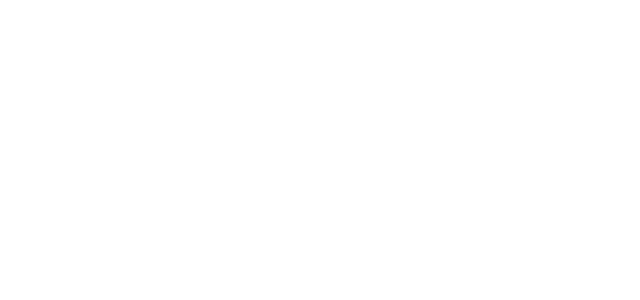
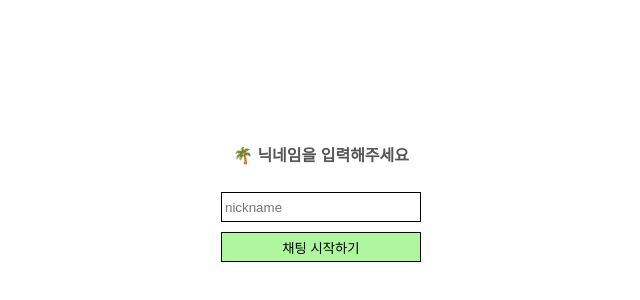
Before and after one commit to butter-cloud/socket-workshop, a React (Create React App) app in the folder client/: page /websocket in a window 1280 px wide. Before the commit this address had no page. Shown: the part 198-498 px from the top of the page, without its empty margins (319-959 px from the left). Built offline with nearby package versions, Linux system fonts and the light colour scheme.

Commit message:
separate websocketChat

```diff
--- a/client/src/pages/Home.jsx
+++ b/client/src/pages/Home.jsx
@@ -1,33 +1,12 @@
-import {useState} from "react";
-import styles from "./Home.module.scss";
+import {Link} from "react-router";
+import styles from "./Home.module.scss"
 
 export const Home = () => {
-    const [nickname, setNickname] = useState("");
-
-    const handleInputChange = (e) => {
-        setNickname(e.target.value);
-    };
-
-    const openChat = () => {
-        localStorage.setItem("nickname", nickname.trim());
-        setNickname("");
-        window.open("/chat", "chatWindow", "left=100, top=10, width=400, height=700")
-    }
 
     return(
         <>
             <div className={styles.container}>
-                <p className={styles.title}>🌴 닉네임을 입력해주세요</p>
-                <input
-                    type="text"
-                    value={nickname}
-                    onChange={handleInputChange}
-                    className={styles.input}
-                    placeholder="nickname"
-                />
-                <button className={styles.button} onClick={openChat}>
-                    채팅 시작하기
-                </button>
+                <Link to={"/websocket"} className={styles.websocketChatLink}>websocket chat</Link>
             </div>
         </>
     )
--- a/client/src/pages/Home.module.scss
+++ b/client/src/pages/Home.module.scss
@@ -10,30 +10,21 @@
   gap: 10px;
 }
 
-.title {
-  font-size: 1rem;
-  font-weight: bold;
-  color: #555;
-  margin: 0 0 1rem 0;
-}
-
-.input {
-  width: 200px;
-  height: 30px;
-  border: 1px solid #000;
-  padding: 3px;
-  box-sizing: border-box;
-}
-
-.button {
-  width: 200px;
-  height: 30px;
-  background-color: rgba(74, 237, 35, 0.44);
-  cursor: pointer;
-  border: 1px solid #000;
+.websocketChatLink {
+  text-decoration: none;   // 기본 underline 제거
+  color: #fff;            // 텍스트 색상 설정
+  background-color: #007bff;  // 배경 색상
+  padding: 10px 20px;     // 여백
+  border-radius: 5px;     // 모서리 둥글게 처리
+  font-size: 16px;        // 글꼴 크기
 
   &:hover {
-    background-color: #fff;
-    border: 1px solid #000;
+    background-color: #0056b3;  // hover 시 배경 색상
+    color: #fff;                // hover 시 텍스트 색상
+    cursor: pointer;           // hover 시 커서 변경
+  }
+
+  &:active {
+    background-color: #003366;  // 클릭 시 배경 색상
   }
 }
--- /dev/null
+++ b/client/src/pages/websocket/Websocket.jsx
@@ -0,0 +1,36 @@
+import {useState} from "react";
+import styles from "./Websocket.module.scss";
+
+export const Websocket = () => {
+    const [nickname, setNickname] = useState("");
+
+    const handleInputChange = (e) => {
+        setNickname(e.target.value);
+    };
+
+    const openChat = () => {
+        localStorage.setItem("nickname", nickname.trim());
+        setNickname("");
+        window.open("/websocket/chat", "chatWindow", "left=100, top=10, width=400, height=700")
+    }
+
+    return(
+        <>
+            <div className={styles.container}>
+                <p className={styles.title}>🌴 닉네임을 입력해주세요</p>
+                <input
+                    type="text"
+                    value={nickname}
+                    onChange={handleInputChange}
+                    className={styles.input}
+                    placeholder="nickname"
+                />
+                <button className={styles.button} onClick={openChat}>
+                    채팅 시작하기
+                </button>
+            </div>
+        </>
+    )
+}
+
+export default Websocket
--- /dev/null
+++ b/client/src/pages/websocket/Websocket.module.scss
@@ -0,0 +1,39 @@
+.container {
+  display: flex;
+  flex-direction: column;
+  align-items: center;
+  justify-content: center;
+  height: 100vh;
+  background: #ffffff;
+  font-family: "Helvetica Neue", sans-serif;
+  color: #333;
+  gap: 10px;
+}
+
+.title {
+  font-size: 1rem;
+  font-weight: bold;
+  color: #555;
+  margin: 0 0 1rem 0;
+}
+
+.input {
+  width: 200px;
+  height: 30px;
+  border: 1px solid #000;
+  padding: 3px;
+  box-sizing: border-box;
+}
+
+.button {
+  width: 200px;
+  height: 30px;
+  background-color: rgba(74, 237, 35, 0.44);
+  cursor: pointer;
+  border: 1px solid #000;
+
+  &:hover {
+    background-color: #fff;
+    border: 1px solid #000;
+  }
+}
--- a/client/src/pages/chat/Chat.jsx
+++ b/client/src/pages/websocket/chat/WebSocketChat.jsx
@@ -1,6 +1,6 @@
 import {useEffect, useRef, useState} from "react";
 
-const Chat = () => {
+const WebSocketChat = () => {
     const roomId = "room1"
     const defaultName = "익명"
 
@@ -88,10 +88,10 @@ const Chat = () => {
                 onChange={handleInputChange}
                 placeholder="메세지를 입력하세요"
             />
-            <button onClick={sendMessage} disabled={!message.length > 0}>메시지 보내기</button>
+            <button onClick={sendMessage} disabled={!message.trim().length > 0}>메시지 보내기</button>
             <button onClick={closeConnection}>채팅 종료하기</button>
         </>
     )
 }
 
-export default Chat
+export default WebSocketChat
--- a/client/src/routes/AppRoutes.jsx
+++ b/client/src/routes/AppRoutes.jsx
@@ -1,13 +1,15 @@
 import { Route, Routes } from 'react-router';
-import Chat from "../pages/chat/Chat";
 import Home from "../pages/Home";
+import Websocket from "../pages/websocket/Websocket";
+import WebSocketChat from "../pages/websocket/chat/WebSocketChat";
 
 const AppRoutes = () => {
     return (
         <>
             <Routes>
                 <Route path="/" element={<Home/>} />
-                <Route path="/chat" element={<Chat />} />
+                <Route path="/websocket" element={<Websocket/>}/>
+                <Route path="/websocket/chat" element={<WebSocketChat />} />
             </Routes>
         </>
     );
```
